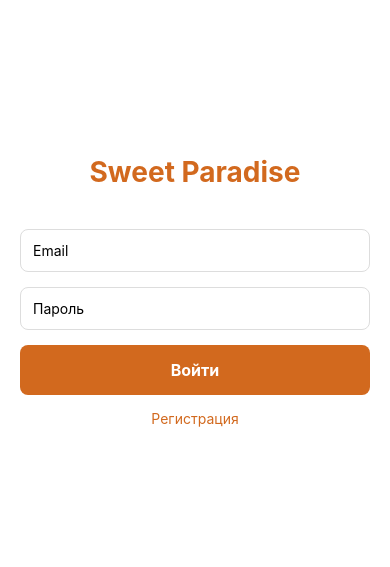
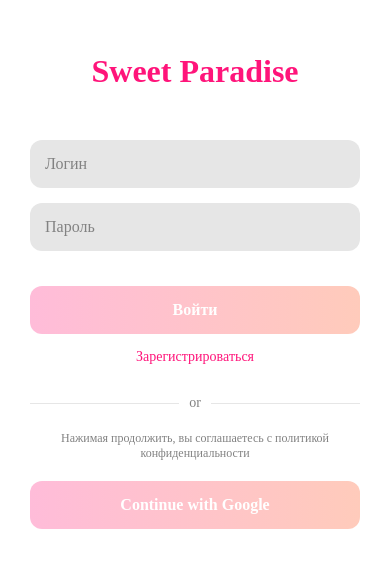
Before and after one commit to vikanadolinskay/SweetParadiseApp, a React Native app: screen /Login in a window 390 px wide. Shown: the part 131-698 px from the top of the page. Built offline with nearby package versions, Linux system fonts and the light colour scheme; what expo-sqlite would draw is missing.

Commit message:
3 commit

```diff
--- a/package.json
+++ b/package.json
@@ -8,6 +8,7 @@
         "@react-navigation/stack": "^7.9.3",
         "expo": "~56.0.8",
         "expo-dev-client": "^56.0.18",
+        "expo-linear-gradient": "^56.0.4",
         "expo-sqlite": "^56.0.4",
         "expo-status-bar": "~56.0.4",
         "react": "19.2.3",
--- a/src/screens/auth/LoginScreen.js
+++ b/src/screens/auth/LoginScreen.js
@@ -1,76 +1,182 @@
 // @ts-nocheck
 import React, { useState } from 'react';
-import { View, Text, TextInput, TouchableOpacity, StyleSheet } from 'react-native';
+import {
+  View,
+  Text,
+  TextInput,
+  TouchableOpacity,
+  StyleSheet,
+  KeyboardAvoidingView,
+  Platform,
+  ScrollView,
+} from 'react-native';
+import { LinearGradient } from 'expo-linear-gradient';
 
 export default function LoginScreen({ navigation }) {
   const [email, setEmail] = useState('');
   const [password, setPassword] = useState('');
 
   const handleLogin = () => {
+    // Временная заглушка — после входа переходим в каталог
     navigation.replace('ClientTabs');
   };
 
   return (
+    <KeyboardAvoidingView
+      style={{ flex: 1 }}
+      behavior={Platform.OS === 'ios' ? 'padding' : 'height'}
+    >
+      <ScrollView contentContainerStyle={styles.scrollContainer}>
         <View style={styles.container}>
           <Text style={styles.title}>Sweet Paradise</Text>
+
+          <View style={styles.inputContainer}>
             <TextInput
               style={styles.input}
-        placeholder="Email"
+              placeholder="Логин"
+              placeholderTextColor="#828282"
               value={email}
               onChangeText={setEmail}
+              autoCapitalize="none"
             />
             <TextInput
               style={styles.input}
               placeholder="Пароль"
+              placeholderTextColor="#828282"
               secureTextEntry
               value={password}
               onChangeText={setPassword}
             />
-      <TouchableOpacity style={styles.button} onPress={handleLogin}>
-        <Text style={styles.buttonText}>Войти</Text>
+          </View>
+
+          <TouchableOpacity style={styles.loginButton} onPress={handleLogin}>
+            <LinearGradient
+              colors={['#FFBCD9', '#FFCBBB']}
+              start={{ x: 0, y: 0 }}
+              end={{ x: 1, y: 0 }}
+              style={styles.gradientButton}
+            >
+              <Text style={styles.loginButtonText}>Войти</Text>
+            </LinearGradient>
           </TouchableOpacity>
+
           <TouchableOpacity onPress={() => navigation.navigate('Register')}>
-        <Text style={styles.link}>Регистрация</Text>
+            <Text style={styles.registerLink}>Зарегистрироваться</Text>
+          </TouchableOpacity>
+
+          <View style={styles.orContainer}>
+            <View style={styles.orLine} />
+            <Text style={styles.orText}>or</Text>
+            <View style={styles.orLine} />
+          </View>
+
+          <Text style={styles.agreeText}>
+            Нажимая продолжить, вы соглашаетесь с политикой конфиденциальности
+          </Text>
+
+          <TouchableOpacity style={styles.googleButton}>
+            <LinearGradient
+              colors={['#FFBCD9', '#FFCBBB']}
+              start={{ x: 0, y: 0 }}
+              end={{ x: 1, y: 0 }}
+              style={styles.gradientButton}
+            >
+              <Text style={styles.googleButtonText}>Continue with Google</Text>
+            </LinearGradient>
           </TouchableOpacity>
         </View>
+      </ScrollView>
+    </KeyboardAvoidingView>
   );
 }
 
 const styles = StyleSheet.create({
+  scrollContainer: {
+    flexGrow: 1,
+    justifyContent: 'center',
+  },
   container: {
     flex: 1,
     justifyContent: 'center',
-    padding: 20,
+    alignItems: 'center',
+    paddingHorizontal: 30,
     backgroundColor: '#fff',
   },
   title: {
-    fontSize: 28,
+    fontSize: 32,
     fontWeight: 'bold',
-    textAlign: 'center',
-    marginBottom: 40,
-    color: '#D2691E',
+    color: '#FF147A',
+    marginBottom: 50,
+    fontFamily: Platform.OS === 'ios' ? 'Poppins-Bold' : 'Poppins',
+  },
+  inputContainer: {
+    width: '100%',
+    marginBottom: 20,
   },
   input: {
-    borderWidth: 1,
-    borderColor: '#ddd',
-    padding: 12,
-    borderRadius: 8,
+    backgroundColor: '#E6E6E6',
+    borderRadius: 12,
+    padding: 15,
     marginBottom: 15,
+    fontSize: 16,
+    color: '#333',
+    fontFamily: Platform.OS === 'ios' ? 'Poppins' : 'Poppins',
   },
-  button: {
-    backgroundColor: '#D2691E',
-    padding: 15,
-    borderRadius: 8,
+  loginButton: {
+    width: '100%',
+    marginBottom: 15,
+    borderRadius: 12,
+    overflow: 'hidden',
+  },
+  gradientButton: {
+    paddingVertical: 15,
     alignItems: 'center',
   },
-  buttonText: {
+  loginButtonText: {
     color: '#fff',
-    fontWeight: 'bold',
     fontSize: 16,
+    fontWeight: '600',
+    fontFamily: Platform.OS === 'ios' ? 'Poppins-Semibold' : 'Poppins',
   },
-  link: {
+  registerLink: {
+    color: '#FF147A',
+    fontSize: 14,
+    marginBottom: 30,
+    fontFamily: Platform.OS === 'ios' ? 'Poppins' : 'Poppins',
+  },
+  orContainer: {
+    flexDirection: 'row',
+    alignItems: 'center',
+    width: '100%',
+    marginBottom: 20,
+  },
+  orLine: {
+    flex: 1,
+    height: 1,
+    backgroundColor: '#E6E6E6',
+  },
+  orText: {
+    marginHorizontal: 10,
+    color: '#828282',
+    fontSize: 14,
+    fontFamily: Platform.OS === 'ios' ? 'Poppins' : 'Poppins',
+  },
+  agreeText: {
     textAlign: 'center',
-    marginTop: 15,
-    color: '#D2691E',
+    color: '#828282',
+    fontSize: 12,
+    marginBottom: 20,
+    fontFamily: Platform.OS === 'ios' ? 'Poppins' : 'Poppins',
+  },
+  googleButton: {
+    width: '100%',
+    borderRadius: 12,
+    overflow: 'hidden',
+  },
+  googleButtonText: {
+    color: '#fff',
+    fontSize: 16,
+    fontWeight: '600',
+    fontFamily: Platform.OS === 'ios' ? 'Poppins-Semibold' : 'Poppins',
   },
 });
--- a/src/screens/auth/RegisterScreen.js
+++ b/src/screens/auth/RegisterScreen.js
@@ -1,83 +1,143 @@
 // @ts-nocheck
 import React, { useState } from 'react';
-import { View, Text, TextInput, TouchableOpacity, StyleSheet } from 'react-native';
+import {
+  View,
+  Text,
+  TextInput,
+  TouchableOpacity,
+  StyleSheet,
+  KeyboardAvoidingView,
+  Platform,
+  ScrollView,
+} from 'react-native';
+import { LinearGradient } from 'expo-linear-gradient';
 
 export default function RegisterScreen({ navigation }) {
-  const [name, setName] = useState('');
+  const [fullName, setFullName] = useState('');
+  const [phone, setPhone] = useState('');
   const [email, setEmail] = useState('');
   const [password, setPassword] = useState('');
 
   const handleRegister = () => {
+    // Временная заглушка
     navigation.replace('ClientTabs');
   };
 
   return (
+    <KeyboardAvoidingView
+      style={{ flex: 1 }}
+      behavior={Platform.OS === 'ios' ? 'padding' : 'height'}
+    >
+      <ScrollView contentContainerStyle={styles.scrollContainer}>
         <View style={styles.container}>
           <Text style={styles.title}>Регистрация</Text>
+
+          <View style={styles.inputContainer}>
             <TextInput
               style={styles.input}
               placeholder="ФИО"
-        value={name}
-        onChangeText={setName}
+              placeholderTextColor="#828282"
+              value={fullName}
+              onChangeText={setFullName}
+            />
+            <TextInput
+              style={styles.input}
+              placeholder="Номер телефона"
+              placeholderTextColor="#828282"
+              value={phone}
+              onChangeText={setPhone}
+              keyboardType="phone-pad"
             />
             <TextInput
               style={styles.input}
               placeholder="Email"
+              placeholderTextColor="#828282"
               value={email}
               onChangeText={setEmail}
+              autoCapitalize="none"
+              keyboardType="email-address"
             />
             <TextInput
               style={styles.input}
               placeholder="Пароль"
+              placeholderTextColor="#828282"
               secureTextEntry
               value={password}
               onChangeText={setPassword}
             />
-      <TouchableOpacity style={styles.button} onPress={handleRegister}>
-        <Text style={styles.buttonText}>Зарегистрироваться</Text>
+          </View>
+
+          <TouchableOpacity style={styles.registerButton} onPress={handleRegister}>
+            <LinearGradient
+              colors={['#FFBCD9', '#FFCBBB']}
+              start={{ x: 0, y: 0 }}
+              end={{ x: 1, y: 0 }}
+              style={styles.gradientButton}
+            >
+              <Text style={styles.registerButtonText}>Зарегистрироваться</Text>
+            </LinearGradient>
           </TouchableOpacity>
+
           <TouchableOpacity onPress={() => navigation.navigate('Login')}>
-        <Text style={styles.link}>Уже есть аккаунт? Войти</Text>
+            <Text style={styles.loginLink}>Уже есть аккаунт? Войти</Text>
           </TouchableOpacity>
         </View>
+      </ScrollView>
+    </KeyboardAvoidingView>
   );
 }
 
 const styles = StyleSheet.create({
+  scrollContainer: {
+    flexGrow: 1,
+    justifyContent: 'center',
+  },
   container: {
     flex: 1,
     justifyContent: 'center',
-    padding: 20,
+    alignItems: 'center',
+    paddingHorizontal: 30,
     backgroundColor: '#fff',
   },
   title: {
-    fontSize: 28,
+    fontSize: 32,
     fontWeight: 'bold',
-    textAlign: 'center',
+    color: '#FF147A',
     marginBottom: 40,
-    color: '#D2691E',
+    fontFamily: Platform.OS === 'ios' ? 'Poppins-Bold' : 'Poppins',
+  },
+  inputContainer: {
+    width: '100%',
+    marginBottom: 30,
   },
   input: {
-    borderWidth: 1,
-    borderColor: '#ddd',
-    padding: 12,
-    borderRadius: 8,
+    backgroundColor: '#E6E6E6',
+    borderRadius: 12,
+    padding: 15,
     marginBottom: 15,
+    fontSize: 16,
+    color: '#333',
+    fontFamily: Platform.OS === 'ios' ? 'Poppins' : 'Poppins',
   },
-  button: {
-    backgroundColor: '#D2691E',
-    padding: 15,
-    borderRadius: 8,
+  registerButton: {
+    width: '100%',
+    marginBottom: 20,
+    borderRadius: 12,
+    overflow: 'hidden',
+  },
+  gradientButton: {
+    paddingVertical: 15,
     alignItems: 'center',
   },
-  buttonText: {
+  registerButtonText: {
     color: '#fff',
-    fontWeight: 'bold',
     fontSize: 16,
+    fontWeight: '600',
+    fontFamily: Platform.OS === 'ios' ? 'Poppins-Semibold' : 'Poppins',
   },
-  link: {
-    textAlign: 'center',
-    marginTop: 15,
-    color: '#D2691E',
+  loginLink: {
+    color: '#FF147A',
+    fontSize: 14,
+    fontFamily: Platform.OS === 'ios' ? 'Poppins' : 'Poppins',
   },
 });
```
Also changed, not shown: 1 other file (tests, documents, lock files or other folders). Lines whose indentation alone changed are shown as unchanged.
